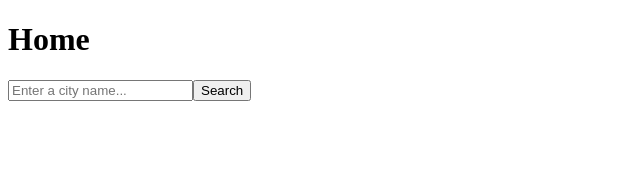
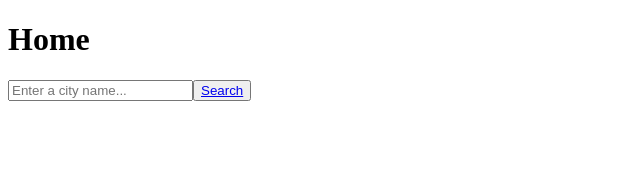
Before and after one commit to rmkofficial/iWeather, a React (Vite) app: page / in a window 1280 px wide. Shown: the top 170 px of the page, without its empty margins (0-640 px from the left). Built offline with nearby package versions, Linux system fonts and the light colour scheme.

Commit message:
Added city autocomplete and selection functionality

```diff
--- a/src/pages/Home.jsx
+++ b/src/pages/Home.jsx
@@ -4,25 +4,40 @@ import { Link } from "react-router-dom";
 
 const Home = () => {
   const [searchText, setSearchText] = useState("");
+  const [suggestions, setSuggestions] = useState([]);
 
-  const handleInputChange = (event) => {
+  const handleInputChange = async (event) => {
     let inputText = event.target.value;
     if (inputText.length > 0) {
       inputText = inputText.charAt(0).toUpperCase() + inputText.slice(1);
     }
     setSearchText(inputText);
+
+    const apiKey = "07cf93b699f8470ca8d131206242903";
+    const autocompleteUrl = `http://api.weatherapi.com/v1/search.json?key=${apiKey}&q=${inputText}`;
+
+    try {
+      const response = await axios.get(autocompleteUrl);
+      const suggestions = response.data.map((result) => result.name);
+      setSuggestions(suggestions);
+    } catch (error) {
+      console.error("Failed to fetch autocomplete suggestions:", error);
+      setSuggestions([]);
+    }
   };
 
-  const handleSearch = async () => {
-    const apiKey = "07cf93b699f8470ca8d131206242903";
-    const apiUrl = `http://api.weatherapi.com/v1/current.json?key=${apiKey}&q=${searchText}&aqi=no`;
+  const handleSuggestionClick = (suggest) => {
+    setSearchText(suggest);
+    setSuggestions([]);
+  };
 
-    try {
-      const response = await axios.get(apiUrl);
-      console.log("Weather Information:", response.data);
-    } catch (error) {
-      console.error("Failed to fetch weather information:", error);
+  const handleSearch = () => {
+    if (!searchText) {
+      console.log("Please enter a city name!");
+      return;
     }
+
+    console.log("Selected City:", searchText);
   };
 
   return (
@@ -34,9 +49,18 @@ const Home = () => {
         value={searchText}
         onChange={handleInputChange}
       />
-      <Link to="/weather">
-        <button onClick={handleSearch}>Search</button>
-      </Link>
+      <button onClick={handleSearch}>
+        <Link to="/weather">Search</Link>
+      </button>
+      {suggestions.length > 0 && (
+        <ul>
+          {suggestions.map((suggest, index) => (
+            <li key={index} onClick={() => handleSuggestionClick(suggest)}>
+              {suggest}
+            </li>
+          ))}
+        </ul>
+      )}
     </>
   );
 };
```
